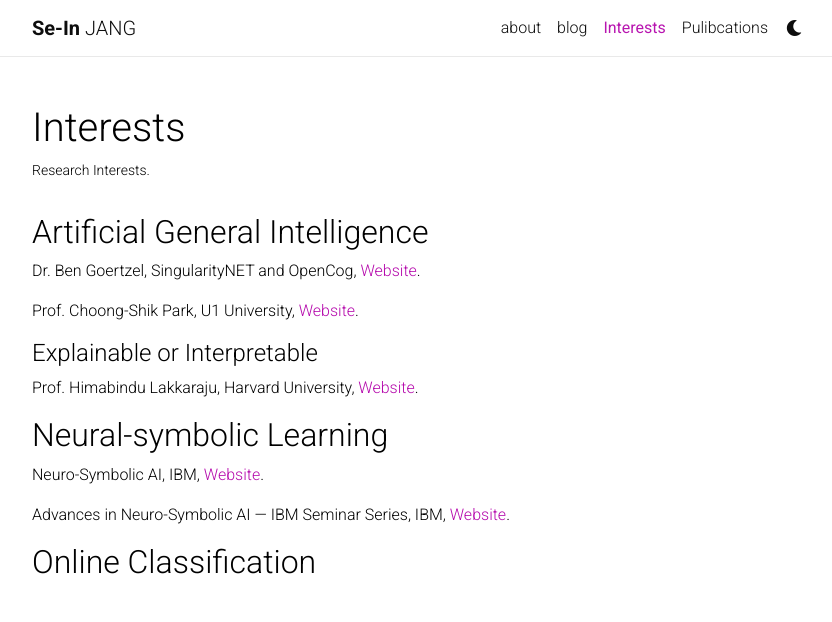
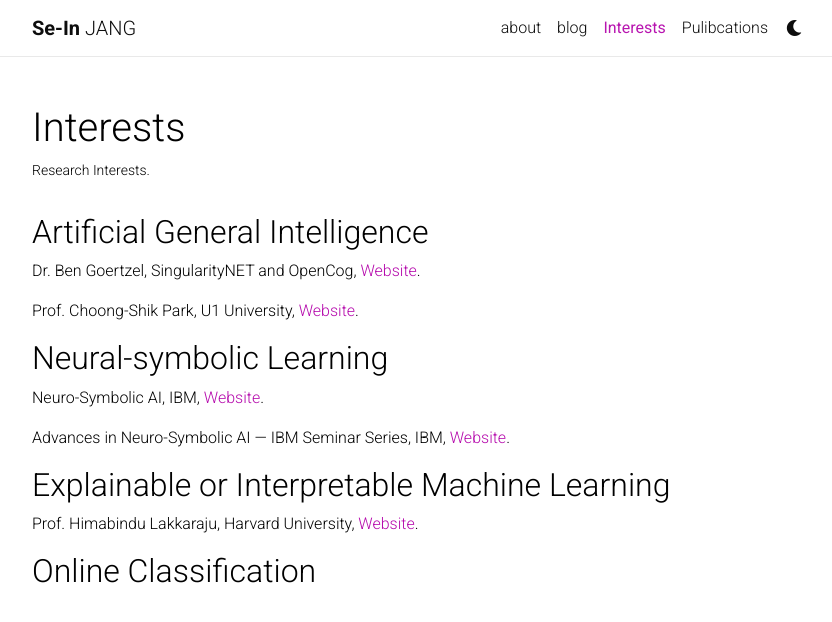
Before and after one commit to sijang/sijang.github.io, a Jekyll site: the page built from _pages/Interests.md, in a window 1280 px wide. Shown: the top 622 px of the page, without its empty margins (223-1055 px from the left). Built offline with Jekyll 4.4.1, drawn with Linux system fonts in a browser that asks for light colours; nearby versions of some CDN libraries; a style sheet for code colours, icons or effects is not loaded.

Commit message:
Update Interests.md

```diff
--- a/_pages/Interests.md
+++ b/_pages/Interests.md
@@ -11,14 +11,12 @@ nav: true
 
   > Prof. Choong-Shik Park, U1 University, [Website](https://www.researchgate.net/profile/Choong-Shik-Park){:target="_blank"}.
 
-#### Explainable or Interpretable
-  > Prof. Himabindu Lakkaraju, Harvard University, [Website](https://himalakkaraju.github.io){:target="_blank"}.
-
-
-
 ## Neural-symbolic Learning
   > Neuro-Symbolic AI, IBM, [Website](https://researcher.watson.ibm.com/researcher/view_group.php?id=10518){:target="_blank"}.
 
   > Advances in Neuro-Symbolic AI — IBM Seminar Series, IBM, [Website](https://researcher.watson.ibm.com/researcher/view_group.php?id=10510){:target="_blank"}.
 
+## Explainable or Interpretable Machine Learning
+  > Prof. Himabindu Lakkaraju, Harvard University, [Website](https://himalakkaraju.github.io){:target="_blank"}.
+
 ## Online Classification
```
